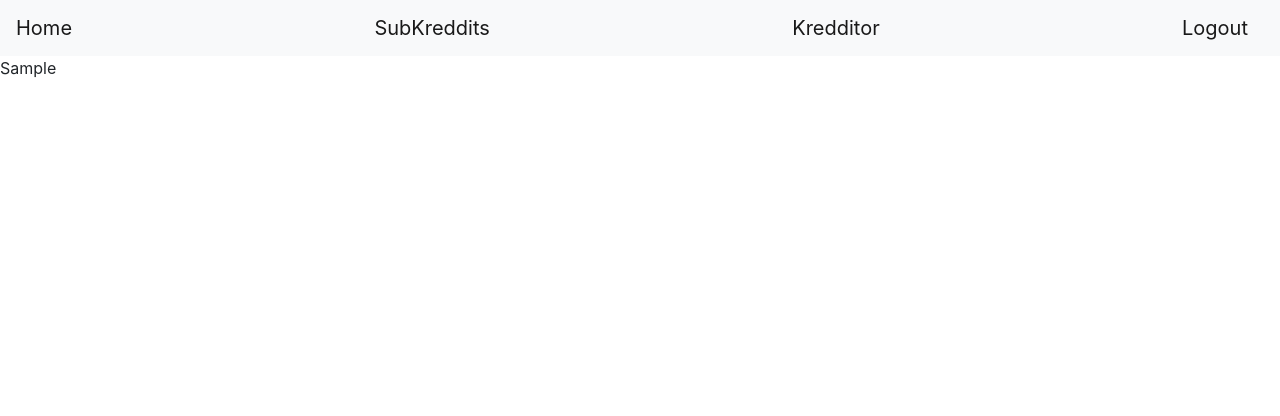
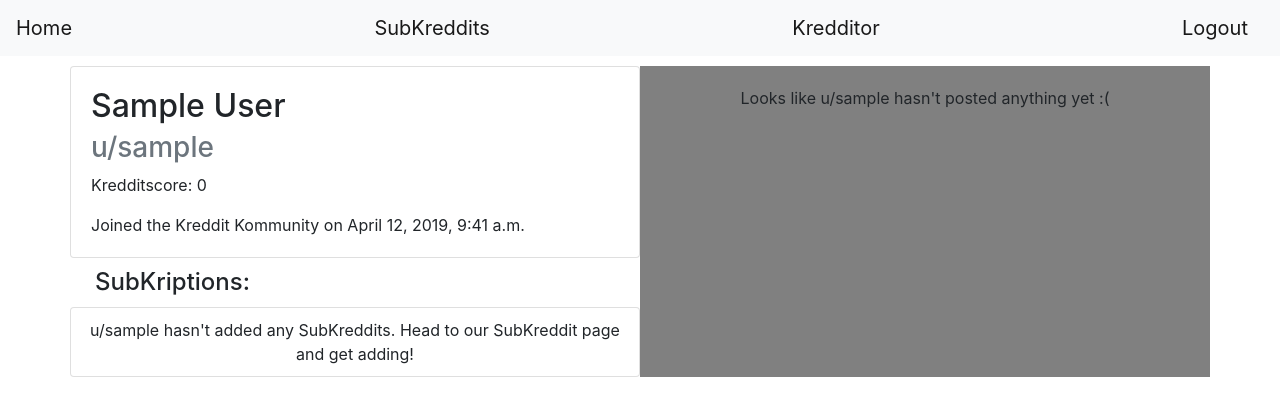
Before and after one commit to tander29/kreddit, a Django app: page /kredditor/1 in a window 1280 px wide. Shown: the top 416 px of the page. Run offline with Django 3.2, Linux system fonts and the light colour scheme; the visitor is signed in with stand-in values (Sample User, id 1); data that the repository does not hold is empty; parts of the project's set-up code (start-up, migrations or seed data) failed here and were passed over; some libraries are stand-ins or nearby versions.

Commit message:
bootstrap styles

```diff
--- a/kreddit/subkreddit/views.py
+++ b/kreddit/subkreddit/views.py
@@ -61,3 +61,6 @@ class SubKredditView(View):
             )
         return HttpResponseRedirect(reverse('subkreddit',
                                             kwargs={"subkreddit": subkreddit}))
+
+
+def subkreddit_subscribe(request):
--- a/kreddit/templates/kredditor/profile.html
+++ b/kreddit/templates/kredditor/profile.html
@@ -1,2 +1,31 @@
+<style>
+    .wrapper {margin: 10px auto; width: 1200px}
+    .post-list {padding: 20px; text-align: center; background-color: gray}
+    .sub-label {margin: 10px}
+    .def-sub-msg {margin: 10px; text-align: center}
+</style>
 {% include 'navbar.html' %}
-{{user.first_name}}
+<div class="container wrapper">
+    <div class="row">
+        <div class="col">
+            <div class="card row">
+                <div class="card-body">
+                    <h2 class="card-title">{{user.first_name}} {{user.last_name}}</h2>
+                    <h3 class="card-subtitle mb-2 text-muted">u/{{user.username}}</h3>
+                    <p class="card-text">Kredditscore: 0</p>
+                    <p class="card-text">Joined the Kreddit Kommunity on {{user.date_joined}}</p>
+                </div>
+            </div>
+            <h4 class="sub-label">SubKriptions:</h4>
+            <div class="card row">
+                <p class="def-sub-msg">u/{{user.username}} hasn't added any SubKreddits. Head to our SubKreddit page and get adding!</p>
+            </div>
+        </div>
+        <div class="col post-list">
+            {% if posts %}
+            {% else %}
+            Looks like u/{{user.username}} hasn't posted anything yet :(
+            {% endif %}
+        </div>
+    </div>
+</div>
--- a/kreddit/templates/subkreddit/subkreddit.html
+++ b/kreddit/templates/subkreddit/subkreddit.html
@@ -1,7 +1,7 @@
 <style></style>
 {% include "../navbar.html" %}
-
 {% if validsub %}
+<a href="#">Subscribe!</a>
 <h1>{{ sub.title }}</h1>
 <h5>About: {{ sub.about }}</h5>
 <h5>Rules: {{ sub.rules }}</h5>
```
